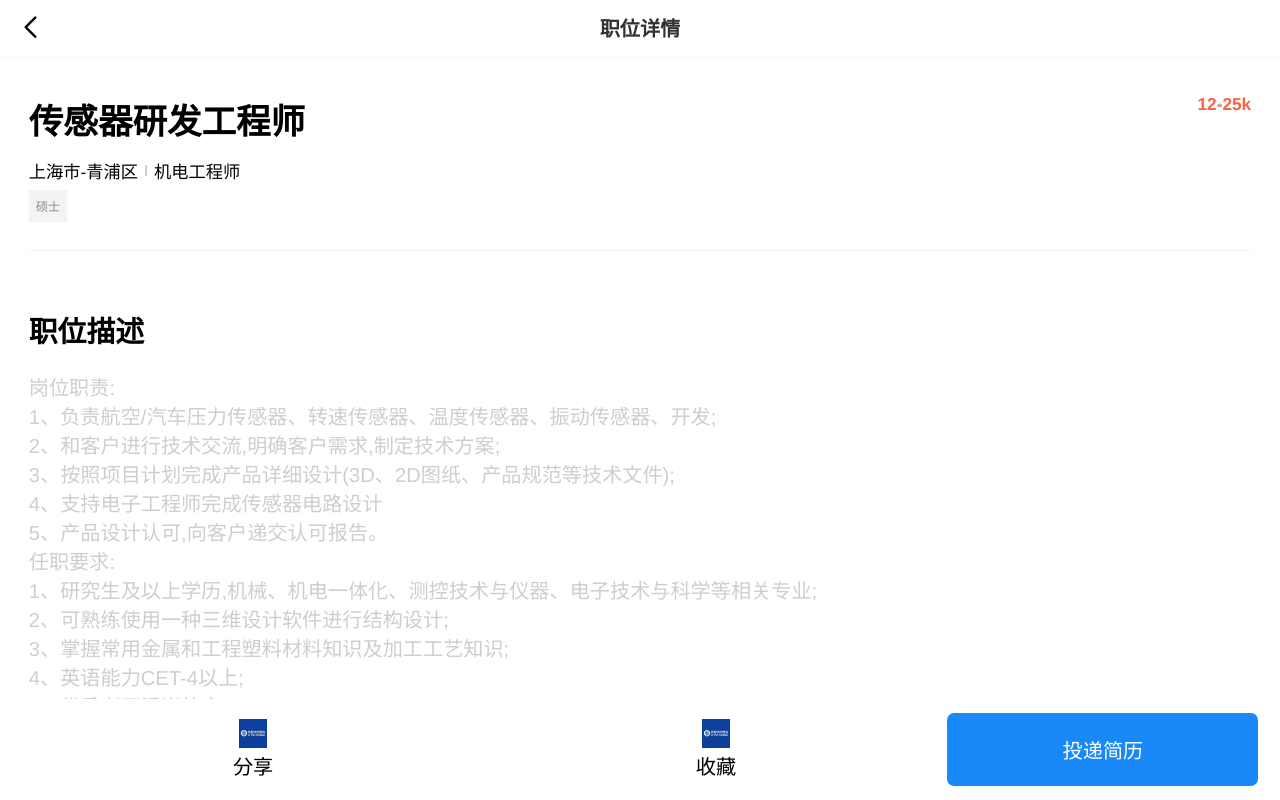
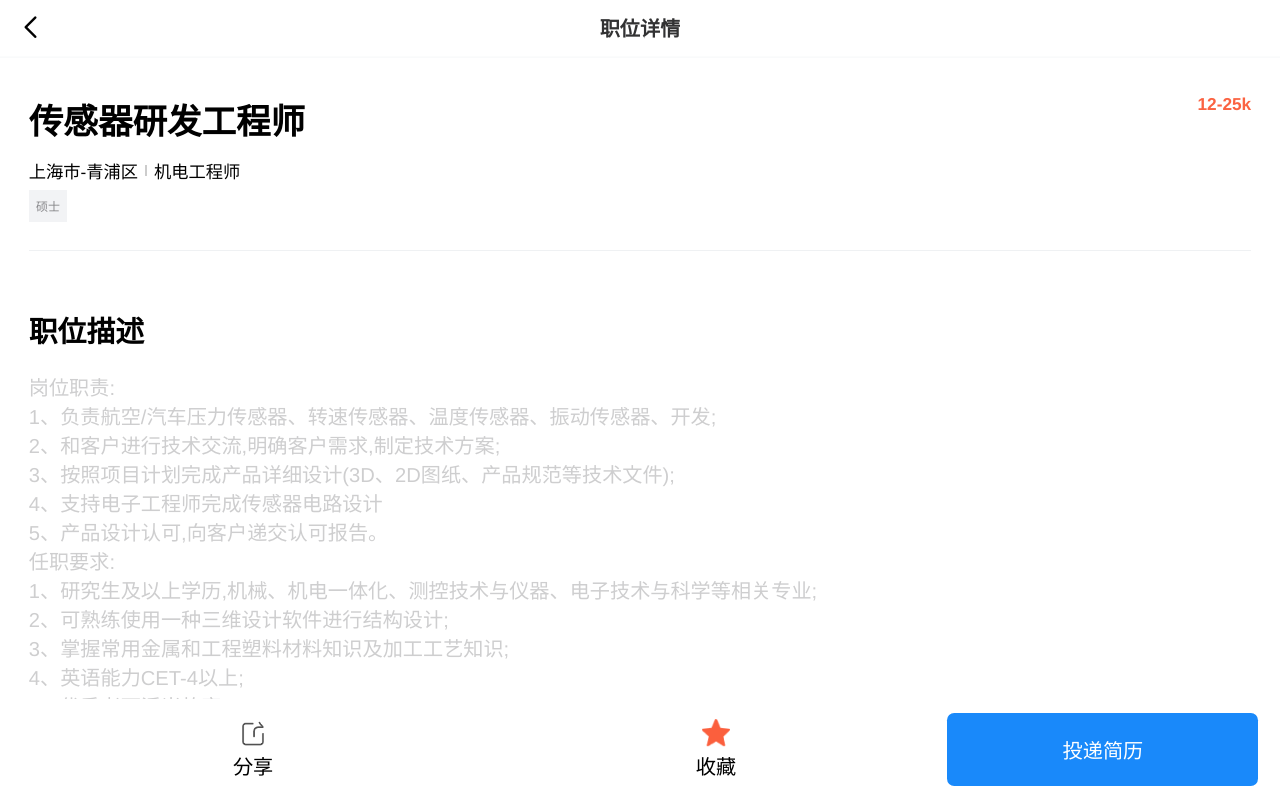
Before and after one commit to bo-ddd/bys-h5, a Vue app: page /positionDetail in a window 1280 px wide. Shown: the top 800 px of the page. Built offline with nearby package versions, Linux system fonts and the light colour scheme.

Commit message:
update Mypage.vue

```diff
--- a/src/views/positionDetatil/positionDetail.vue
+++ b/src/views/positionDetatil/positionDetail.vue
@@ -68,11 +68,11 @@
         <div class="bottom">
             <div class="options">
                 <div class="option">
-                    <img src="@/assets/images/company.png" class="icon-20">
+                    <img src="@/assets/images/icon-share.png" class="icon-20">
                     <p class="fs-14">分享</p>
                 </div>
                 <div class="option">
-                    <img src="@/assets/images/company.png" class="icon-20">
+                    <img src="@/assets/images/icon-star_active.png" class="icon-20">
                     <p class="fs-14">收藏</p>
                 </div>
             </div>
```
Also changed, not shown: src/assets/images/icon-star.png (added), src/assets/images/icon-star_active.png (added).
